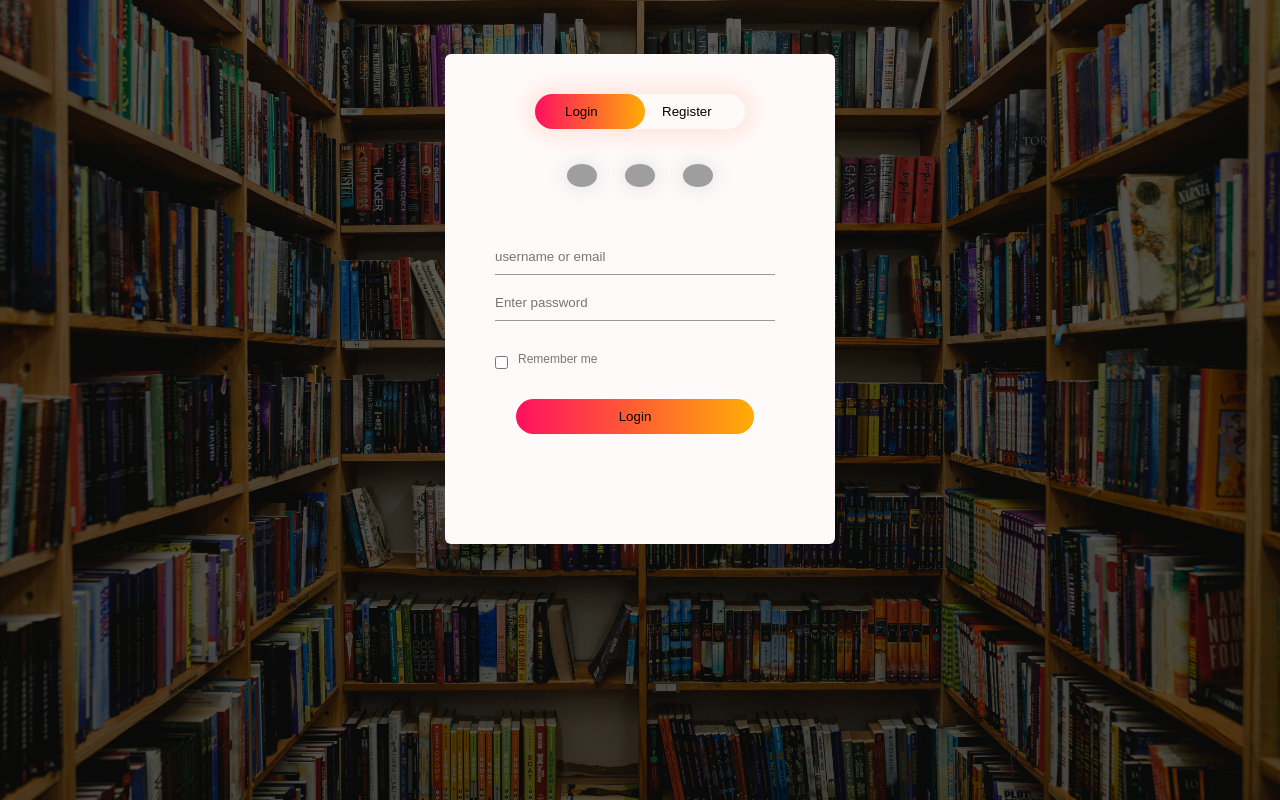
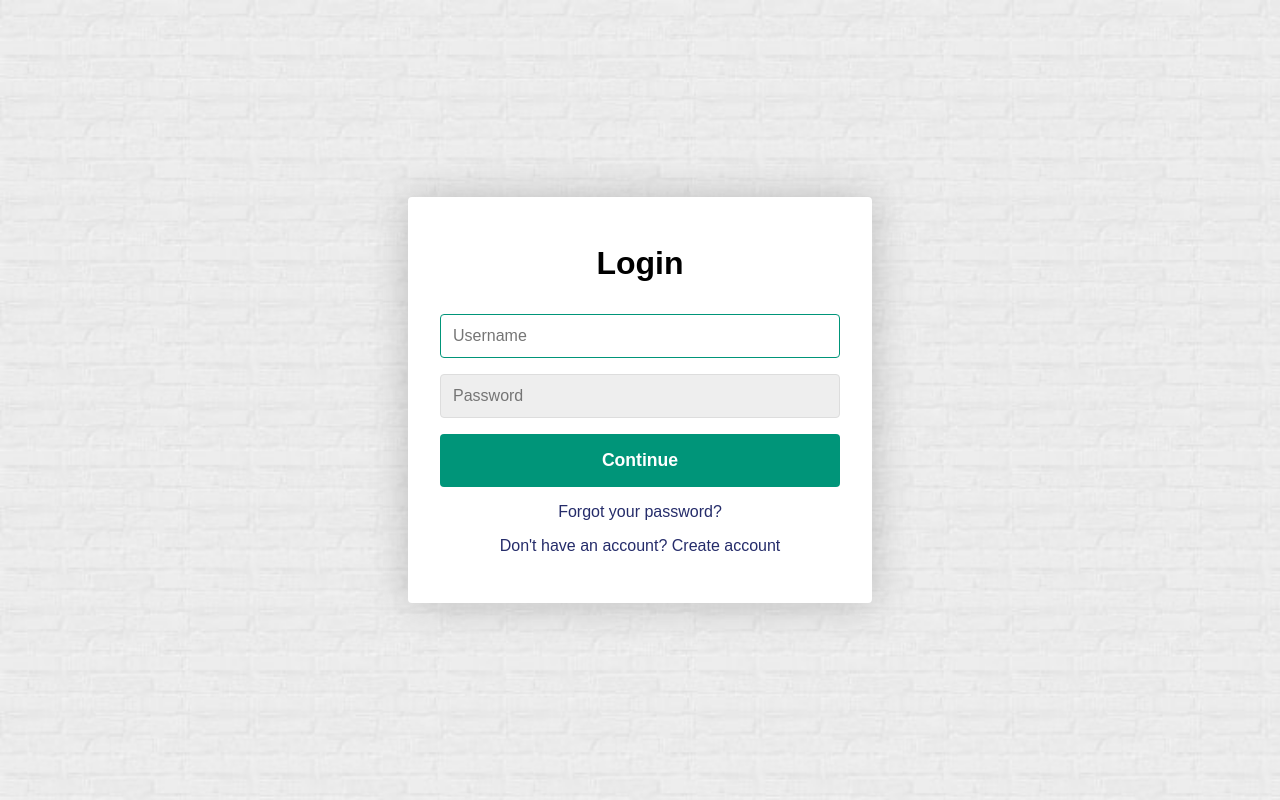
Before and after one commit to dineshtamang14/book-website, a Node server app: page / in a window 1280 px wide. Run offline with Node 20, Linux system fonts and the light colour scheme; some libraries are stand-ins or nearby versions; grey boxes are pictures that could not be loaded.

Commit message:
database changed to mysql

```diff
--- a/app.js
+++ b/app.js
@@ -1,50 +1,41 @@
-require('dotenv').config();
+require("dotenv").config();
 const express = require("express");
+const ejs = require("ejs");
 const bodyParser = require("body-parser");
-const ejs = require("ejs");
+const cookieParser = require("cookie-parser");
 const session = require("express-session");
-const mysql = require("mysql2");
-const app = express();
+const passport = require("passport");
+const router = require("./routes/router");
 
-app.set("view engine", "ejs");
-app.use(express.static("public"));
-app.use(bodyParser.json());
-app.use(bodyParser.urlencoded({extended: true}));
+let app = express();
 
-app.use(session({
-    secret: process.env.SECRECT,
+//use cookie parser
+app.use(cookieParser("secret"));
+
+//config session
+app.use(
+  session({
+    secret: "secret",
     resave: true,
     saveUninitialized: false,
     cookie: {
-        maxAge: 1000 * 60 * 60 * 24 // 86400000 1 day
-    }
-}));
+      maxAge: 1000 * 60 * 60 * 24, // 86400000 1 day
+    },
+  })
+);
 
-// database connection
-const connection = mysql.createConnection({
-    host: process.env.DB_HOST,
-    user: process.env.DB_USER,
-    password: process.env.DB_PASS,
-    database: process.env.DB_NAME
-});
+// Enable body parser post data
+app.use(bodyParser.json());
+app.use(bodyParser.urlencoded({ extended: true }));
+app.use(express.static("public"));
+app.set("view engine", "ejs");
 
-connection.connect(function(err){
-    if(err){
-        throw err;
-    } else {
-        console.log("connected to database");
-    }
-});
 
-app.get("/", function(req, res){
-    res.render("login");
-});
+//Config passport middleware
+app.use(passport.initialize());
+app.use(passport.session());
 
-app.get("/store", function(req, res){
-    res.render("store");
-})
+app.use("/", router);
 
-const port = process.env.PORT || 3000;
-app.listen(port, ()=>{
-    console.log(`server is running on port ${port}`);
-});
+let port = process.env.PORT || 3000;
+app.listen(port, () => console.log(`Server is running on port ${port}!`));
--- a/public/css/style.css
+++ b/public/css/style.css
@@ -1,156 +1,130 @@
-* {
-    padding: 0;
+body {
+    --color-primary: #009579;
+    --color-primary-dark: #007f67;
+    --color-secondary: #252c6a;
+    --color-error: #cc3333;
+    --color-success: #4bb544;
+    --border-radius: 4px;
+
     margin: 0;
-    /* box-sizing: border-box; */
-    font-family: sans-serif;
+    height: 100vh;
+    display: flex;
+    align-items: center;
+    justify-content: center;
+    font-size: 18px;
+    background: url("../images/banner-bg.jpg");
+    background-size: cover;
 }
 
-.hero {
-    height: 100%;
-    width: 100%;
-    background-image: linear-gradient(rgba(0,0,0,0.6), rgba(0,0,0,0.6)), url("../images/banner.jpg");
-    background-position: center;
-    background-size: cover;
-    position: absolute;
+.container {
+    width: 400px;
+    max-width: 400px;
+    margin: 1rem;
+    padding: 2rem;
+    box-shadow: 0 0 40px rgba(0, 0, 0, 0.2);
+    border-radius: var(--border-radius);
+    background: #ffffff;
 }
 
-.form-box {
-    width: 380px;
-    height: 480px;
-    position: relative;
-    margin: 6px auto;
-    background: #fffafa;
-    padding: 5px;
-    top: 3rem;
-    overflow: hidden;
-    border-radius: 6px;
+.container,
+.form__input,
+.form__button {
+    font: 500 1rem 'Quicksand', sans-serif;
 }
 
-.button-box {
-    width: 210px;
-    margin: 35px auto;
-    position: relative;
-    box-shadow: 0 0 20px 9px #ff61241f;
-    border-radius: 30px;
+.form--hidden {
+    display: none;
 }
 
-.toggle-btn {
-    padding: 10px 30px;
-    cursor: pointer;
-    background: transparent;
-    border: 0;
-    outline: none;
-    position: relative;
+.form > *:first-child {
+    margin-top: 0;
+}
+
+.form > *:last-child {
+    margin-bottom: 0;
+}
+
+.form__title {
+    margin-bottom: 2rem;
     text-align: center;
 }
 
-#btn {
-    top: 0;
-    left: 0;
-    position: absolute;
-    width: 110px;
-    height: 100%;
-    background: linear-gradient(to right, #ff105f, #ffad06);
-    border-radius: 30px;
-    transition: 0.5s;
+.form__message {
+    text-align: center;
+    margin-bottom: 1rem;
 }
 
-.social-icons {
-    margin: 30px auto;
+.form__message--success {
+    color: var(--color-success);
+}
+
+.form__message--error {
+    color: var(--color-error);
+}
+
+.form__input-group {
+    margin-bottom: 1rem;
+}
+
+.form__input {
+    display: block;
+    width: 100%;
+    padding: 0.75rem;
+    box-sizing: border-box;
+    border-radius: var(--border-radius);
+    border: 1px solid #dddddd;
+    outline: none;
+    background: #eeeeee;
+    transition: background 0.2s, border-color 0.2s;
+}
+
+.form__input:focus {
+    border-color: var(--color-primary);
+    background: #ffffff;
+}
+
+.form__input--error {
+    color: var(--color-error);
+    border-color: var(--color-error);
+}
+
+.form__input-error-message {
+    margin-top: 0.5rem;
+    font-size: 0.85rem;
+    color: var(--color-error);
+}
+
+.form__button {
+    width: 100%;
+    padding: 1rem 2rem;
+    font-weight: bold;
+    font-size: 1.1rem;
+    color: #ffffff;
+    border: none;
+    border-radius: var(--border-radius);
+    outline: none;
+    cursor: pointer;
+    background: var(--color-primary);
+}
+
+.form__button:hover {
+    background: var(--color-primary-dark);
+}
+
+.form__button:active {
+    transform: scale(0.98);
+}
+
+.form__text {
     text-align: center;
 }
 
-.social-icons img {
-    width: 30px;
-    margin: 0 12px;
-    box-shadow: 0 0 20px 0 #7f7f7f3d;
+.form__link {
+    color: var(--color-secondary);
+    text-decoration: none;
     cursor: pointer;
-    border-radius: 50%;
 }
 
-.input-group {
-    top: 180px;
-    position: absolute;
-    width: 280px;
-    transition: 0.5s;
+.form__link:hover {
+    text-decoration: underline;
 }
-
-.input-field {
-    width: 100%;
-    padding: 10px 0;
-    margin: 5px 0;
-    border: 0;
-    border-bottom: 1px solid #999;
-    outline: none;
-    background: transparent;
-}
-
-.submit-btn {
-    width: 85%;
-    padding: 10px 30px;
-    cursor: pointer;
-    display: block;
-    margin: auto;
-    background: linear-gradient(to right, #ff105f, #ffad06);
-    border: 0;
-    outline: none;
-    border-radius: 30px;
-}
-
-.check-box {
-    margin: 30px 10px 30px 0;
-}
-
-span {
-    color: #777;
-    font-size: 12px;
-    bottom: 68px;
-    position: absolute;
-}
-
-#login {
-    left: 50px;
-}
-
-#sign-up {
-    top: 150px;
-    left: 450px;
-}
-
-input {
-    transition: background 0.2s, border 0.2s;
-}
-
-/* Media Queries are here */
-
-@media (max-width: 900px) {
-    .hero {
-      flex-direction: column;
-    }
-
-    form,
-    .form-box {
-      width: 100%;
-    }
-
-    .btn {
-      flex-direction: column;
-    }
-    .image {
-      height: 70vh;
-    }
-  }
-
-  @media (max-width: 425px) {
-    form {
-      padding: 20px;
-    }
-  }
-
-p {
-    margin: 0;
-}
-
-.signup-btn {
-    margin-top: 0;
-}
--- a/public/script.js
+++ b/public/script.js
@@ -1,18 +1,57 @@
-let x = document.getElementById("login");
-let y = document.getElementById("sign-up");
-let z = document.getElementById("btn");
+function setFormMessage(formElement, type, message) {
+    const messageElement = formElement.querySelector(".form__message");
 
-function signUp(){
-    x.style.left = "-400px";
-    y.style.left = "50px";
-    z.style.left = "110px";
+    messageElement.textContent = message;
+    messageElement.classList.remove("form__message--success", "form__message--error");
+    messageElement.classList.add(`form__message--${type}`);
 }
 
-function login(){
-    x.style.left = "50px";
-    y.style.left = "450px";
-    z.style.left = "0px";
+function setInputError(inputElement, message) {
+    inputElement.classList.add("form__input--error");
+    inputElement.parentElement.querySelector(".form__input-error-message").textContent = message;
 }
+
+function clearInputError(inputElement) {
+    inputElement.classList.remove("form__input--error");
+    inputElement.parentElement.querySelector(".form__input-error-message").textContent = "";
+}
+
+document.addEventListener("DOMContentLoaded", () => {
+    const loginForm = document.querySelector("#login");
+    const createAccountForm = document.querySelector("#createAccount");
+
+    document.querySelector("#linkCreateAccount").addEventListener("click", e => {
+        e.preventDefault();
+        loginForm.classList.add("form--hidden");
+        createAccountForm.classList.remove("form--hidden");
+    });
+
+    document.querySelector("#linkLogin").addEventListener("click", e => {
+        e.preventDefault();
+        loginForm.classList.remove("form--hidden");
+        createAccountForm.classList.add("form--hidden");
+    });
+
+    loginForm.addEventListener("submit", e => {
+        // e.preventDefault();
+
+        // Perform your AJAX/Fetch login
+
+        // setFormMessage(loginForm, "error", "Invalid username/password combination");
+    });
+
+    document.querySelectorAll(".form__input").forEach(inputElement => {
+        inputElement.addEventListener("blur", e => {
+            if (e.target.id === "signupUsername" && e.target.value.length > 0 && e.target.value.length < 10) {
+                setInputError(inputElement, "Username must be at least 10 characters in length");
+            }
+        });
+
+        inputElement.addEventListener("input", e => {
+            clearInputError(inputElement);
+        });
+    });
+});
 
 // form validation
 
--- /dev/null
+++ b/routes/router.js
@@ -0,0 +1,44 @@
+const router = require("express").Router();
+const db = require("../dbconnection/db")
+
+
+router.get("/", (req, res)=>{
+  res.render("login");
+});
+
+router.get("/store", (req, res)=>{
+  if (!req.isAuthenticated()) {
+    res.render("store");
+  }
+});
+
+router.post("/login", (req, res) => {
+  const username = req.body.username;
+  const password = req.body.password;
+  var sql = "SELECT * FROM user_profils WHERE name =? AND password =?";
+  db.connection.query(sql, [username, password], function (err, data) {
+    if(!err){
+      res.redirect("/store");
+    }
+  });
+});
+
+router.post("/register", (req, res)=>{
+  const username = req.body.username;
+  const email = req.body.email;
+  const password = req.body.password;
+    db.connection.query(
+      "INSERT INTO user_profils(name, email, password) VALUES(?, ?, ?)",
+      [username, email, password],
+      (err, response) => {
+        if (!err) {
+          res.redirect("/store");
+        } else {
+          throw err;
+        }
+      }
+    );
+});
+
+
+module.exports = router;
--- a/views/login.ejs
+++ b/views/login.ejs
@@ -1,56 +1,58 @@
 <!DOCTYPE html>
-<html>
 <head>
+    <meta name="viewport" content="width=device-width, initial-scale=1.0">
     <meta charset="utf-8">
-        <meta http-equiv="X-UA-Compatible" content="IE=edge">
     <title>Login</title>
-        <meta name="description" content="">
-        <link rel="shortcut icon" href="../images/favicon.png" type="image/x-icon">
-        <meta name="viewport" content="width=device-width, initial-scale=1">
-        <link rel="stylesheet" href="../css/style.css">
+    <link rel="shortcut icon" href="/images/favicon.png">
+    <link rel="stylesheet" href="/css/style.css">
 </head>
 <body>
-        <div class="hero">
-            <div class="form-box">
-                <div class="button-box">
-                    <div id="btn"></div>
-                    <button type="button" class="toggle-btn" onclick="login()">Login</button>
-                    <button type="button" class="toggle-btn" onclick="signUp()">Register</button>
+    <div class="container">
+        <p><%=(typeof alertMsg!='undefined' )? alertMsg:''%></p>
+        <form action="/login" class="form" id="login" method="post">
+            <h1 class="form__title">Login</h1>
+            <div class="form__message form__message--error"></div>
+            <div class="form__input-group">
+                <input type="text" class="form__input" name="username" autofocus placeholder="Username">
+                <div class="form__input-error-message"></div>
             </div>
-                <div class="social-icons">
-                    <img src="https://img.icons8.com/fluency/48/000000/facebook-new.png"/>
-                    <img src="https://img.icons8.com/color/48/000000/google-logo.png"/>
-                    <img src="https://img.icons8.com/fluency/50/000000/linkedin.png"/>
+            <div class="form__input-group">
+                <input type="password" name="password" class="form__input" autofocus placeholder="Password">
+                <div class="form__input-error-message"></div>
             </div>
-                <form action="/" class="input-group" id="login" method="POST">
-                    <input type="text" name="" class="input-field" placeholder="username or email" autocomplete="off" required>
-                    <input type="password" name="" class="input-field" placeholder="Enter password" autocomplete="off" required>
-                    <input type="checkbox" name="" class="check-box"><span>Remember me</span>
-                    <button type="submit" class="submit-btn">Login</button>
+            <button class="form__button" type="submit">Continue</button>
+            <p class="form__text">
+                <a href="#" class="form__link">Forgot your password?</a>
+            </p>
+            <p class="form__text">
+                <a class="form__link" href="./" id="linkCreateAccount">Don't have an account? Create account</a>
+            </p>
         </form>
-
-                <form action="/" class="input-group" name="myForm" id="sign-up" onsubmit="return validateForm()" method="POST">
-                    <div class="formdesign" id="name">
-                        <input type="text" name="fname" class="input-field input" placeholder="user name" autocomplete="off" required>
-                        <p class="formerror" style="color: red; font-size: 10px;"></p>
+        <p><%=(typeof alertMsg!='undefined' )? alertMsg:''%></p>
+        <form action="/register" method="post" class="form form--hidden" id="createAccount">
+            <h1 class="form__title">Create Account</h1>
+            <div class="form__message form__message--error"></div>
+            <div class="form__input-group">
+                <input type="text" id="signupUsername" name="username" class="form__input" autofocus placeholder="Username">
+                <div class="form__input-error-message"></div>
             </div>
-                    <div class="formdesign" id="email">
-                        <input type="email" name="femail" id="email" class="input-field input" placeholder="Email id" autocomplete="off" required>
-                        <p class="formerror" style="color: red; font-size: 10px;"></p>
+            <div class="form__input-group">
+                <input type="text" name="email" class="form__input" autofocus placeholder="Email Address">
+                <div class="form__input-error-message"></div>
             </div>
-                    <div class="formdesign" id="pass">
-                        <input type="password" name="fpass" class="input-field input" placeholder="Enter password" autocomplete="off" required>
-                        <p class="formerror" style="color: red; font-size: 10px;"></p>
+            <div class="form__input-group">
+                <input type="password" name="password" class="form__input" autofocus placeholder="Password">
+                <div class="form__input-error-message"></div>
             </div>
-                    <div class="formdesign" id="cpass">
-                        <input type="password" name="fcpass" class="input-field input" placeholder="confirm password" autocomplete="off" required>
-                        <p class="formerror" style="color: red; font-size: 10px;"></p>
+            <div class="form__input-group">
+                <input type="password" name="confirmPass" class="form__input" autofocus placeholder="Confirm password">
+                <div class="form__input-error-message"></div>
             </div>
-                    <input type="checkbox" name="" class="check-box" required><span>agree to terms & conditions</span>
-                    <button type="submit" class="submit-btn signup-btn">sign up</button>
+            <button class="form__button" type="submit">Continue</button>
+            <p class="form__text">
+                <a class="form__link" href="./" id="linkLogin">Already have an account? Sign in</a>
+            </p>
         </form>
     </div>
-        </div>
-        <script src="../script.js" type="text/javascript"></script>
+    <script src="/script.js"></script>
 </body>
-</html>
```
Also changed, not shown: dbconnection/db.js (added, +20 -0 lines), package.json (+10 -3 lines), views/store.ejs (+16 -32 lines), public/store.js (line endings or trailing spaces), 2 other files. Lines whose indentation alone changed are shown as unchanged.
